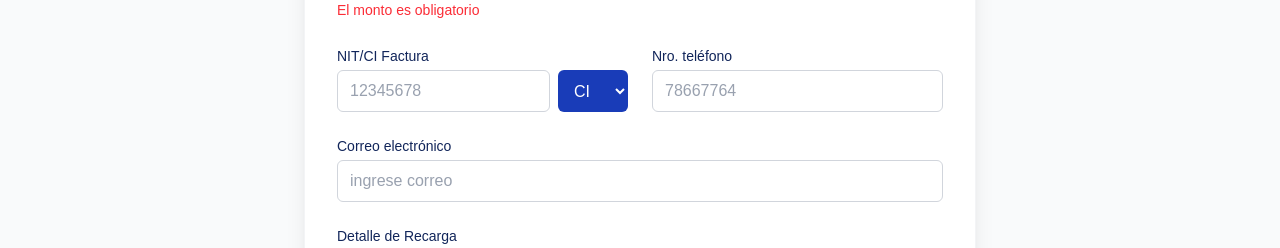
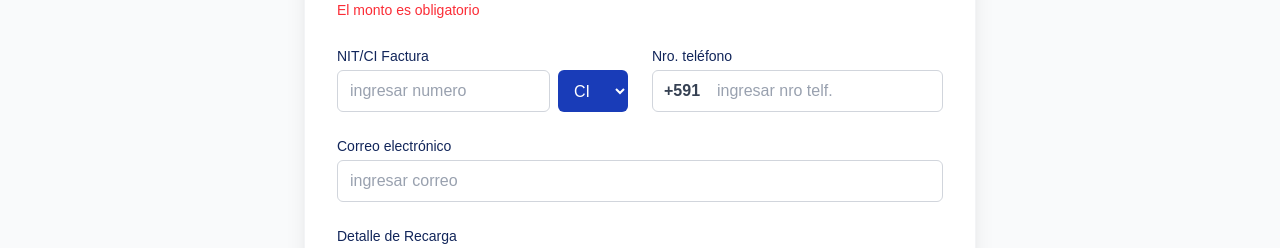
Before and after one commit to robertgt0/alquiler_front, a Next.js app: page /PagosQR in a window 1280 px wide. Shown: the part 373-621 px from the top of the page. Built offline with nearby package versions, Linux system fonts and the light colour scheme.

Commit message:
Kevin Chinuri: Implemente el codigo postal +591 en el campo Nro. Telefono

```diff
--- a/src/app/PagosQR/page.tsx
+++ b/src/app/PagosQR/page.tsx
@@ -125,7 +125,7 @@ const RecargaQR: React.FC = () => {
                   const val = e.target.value;
                   if (/^\d*$/.test(val) && val.length <= 8) setNit(val);
                 }}
-                placeholder="12345678"
+                placeholder="ingresar numero"
               />
               <select
                 value={tipoDoc}
@@ -139,18 +139,31 @@ const RecargaQR: React.FC = () => {
           </div>
 
           <div>
-            <label className="block text-sm font-medium mb-1" style={{ color: "#11255A" }}>Nro. teléfono</label>
+            <label
+              className="block text-sm font-medium mb-1"
+              style={{ color: "#11255A" }}
+            >
+              Nro. teléfono
+            </label>
+
+            <div className="relative">
+              <span className="absolute left-3 top-1/2 -translate-y-1/2 text-gray-700 font-semibold">
+                +591
+              </span>
               <input
                 type="text"
-              className={`w-full border border-gray-300 rounded-md bg-white/70 focus:outline-none focus:ring-2 focus:ring-blue-500 px-3 py-2 text-black placeholder-gray-400`}
+                className={`w-full border border-gray-300 rounded-md bg-white/70 focus:outline-none focus:ring-2 focus:ring-blue-500 pl-16 pr-3 py-2 text-black placeholder-gray-400`}
                 value={telefono}
                 onChange={(e) => {
                   const val = e.target.value;
+                  // Solo números y máximo 8 dígitos
                   if (/^\d*$/.test(val) && val.length <= 8) setTelefono(val);
                 }}
-              placeholder="78667764"
+                placeholder="ingresar nro telf."
               />
             </div>
+          </div>
+
 
           <div className="sm:col-span-2">
             <label className="block text-sm font-medium mb-1" style={{ color: "#11255A" }}>Correo electrónico</label>
@@ -177,7 +190,7 @@ const RecargaQR: React.FC = () => {
 
                 }
               }}
-              placeholder="ingrese correo"
+              placeholder="ingresar correo"
             />
             {correoError && (
               <p className="text-red-500 text-sm mt-1">{correoError}</p>
```
Lines whose indentation alone changed are shown as unchanged.
